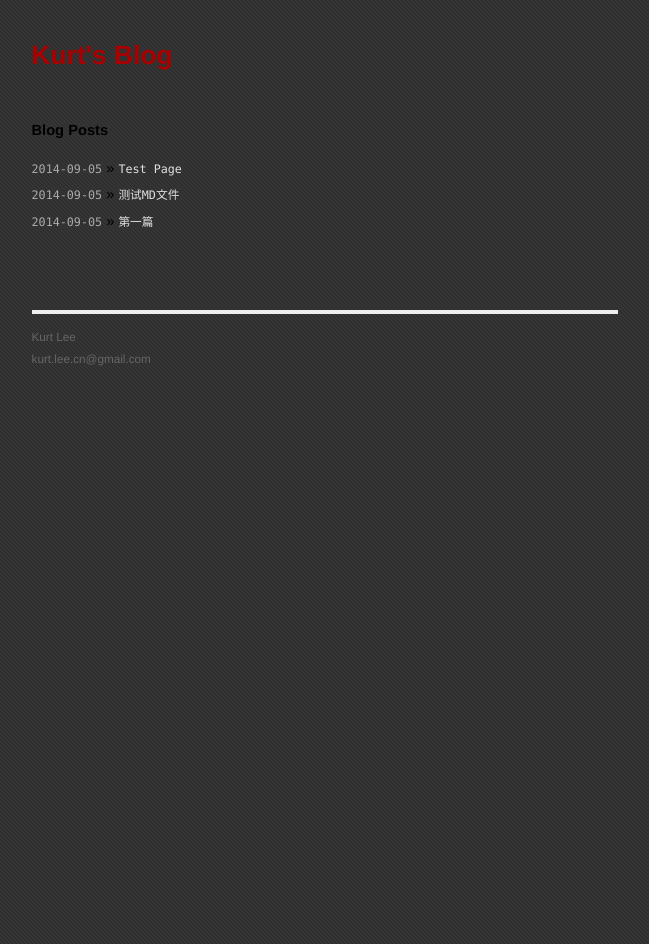
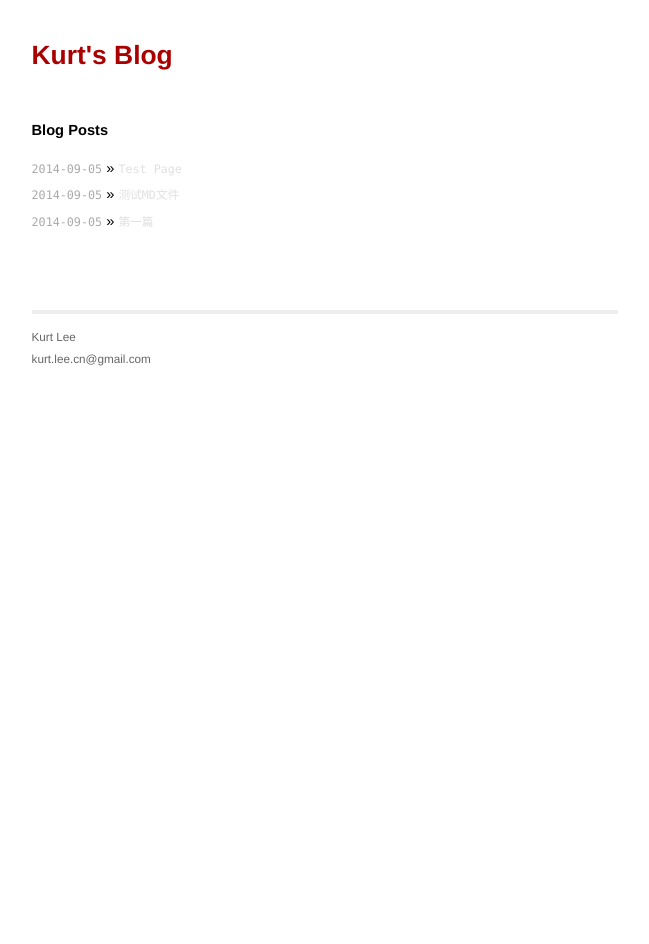
Before and after one commit to KurtLee/kurtlee.github.io, a Jekyll site: the page built from index.html, in a window 1280 px wide. Shown: the whole page, without its empty margins (315-964 px from the left). Built offline with Jekyll 4.4.1, drawn with Linux system fonts in a browser that asks for light colours; Markdown is read by kramdown in place of the engine named in the settings.

Commit message:
remove css

```diff
--- a/_layouts/default.html
+++ b/_layouts/default.html
@@ -11,13 +11,7 @@
 
    <!-- Homepage CSS -->
    <link rel="stylesheet" href="/css/screen.css" type="text/css" media="screen, projection" />
-   <style type="text/css">
 
-   body {
-	background-image: url(/images/nav-bg.gif);
-	background-repeat: repeat;
-}
-   </style>
 
 </head>
 <body>
```
